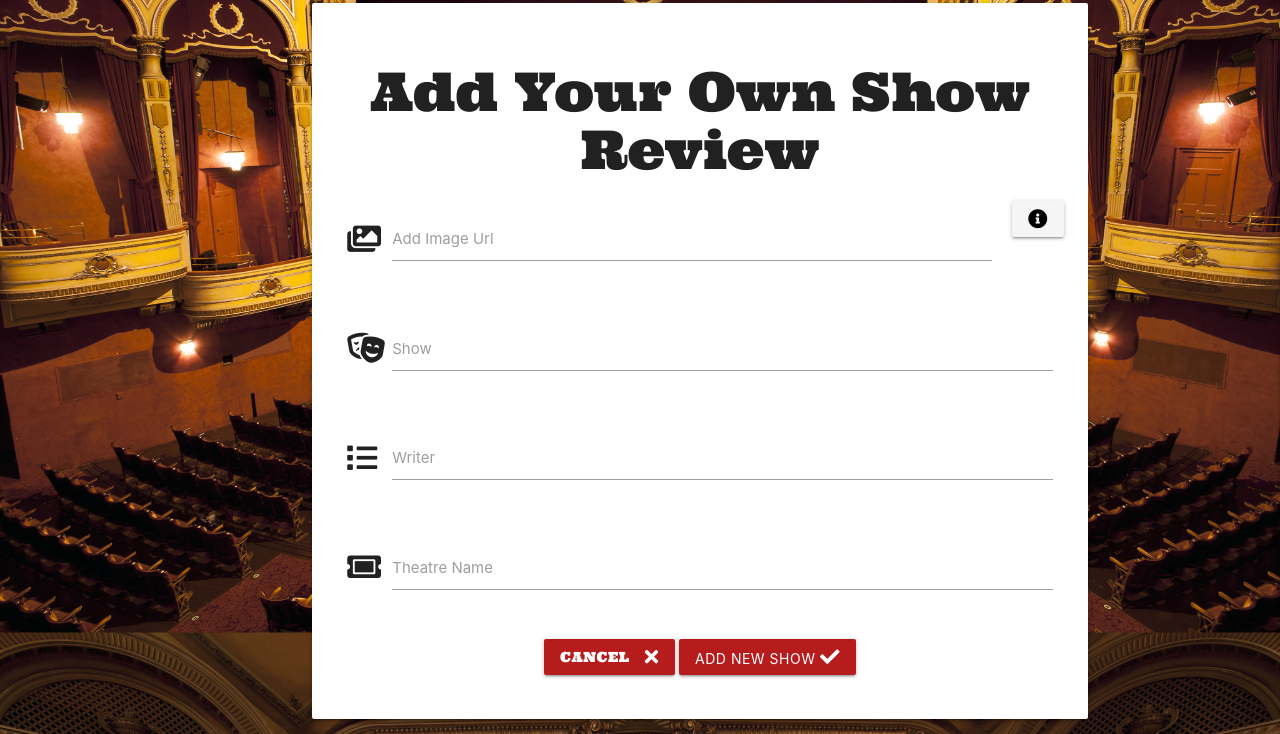
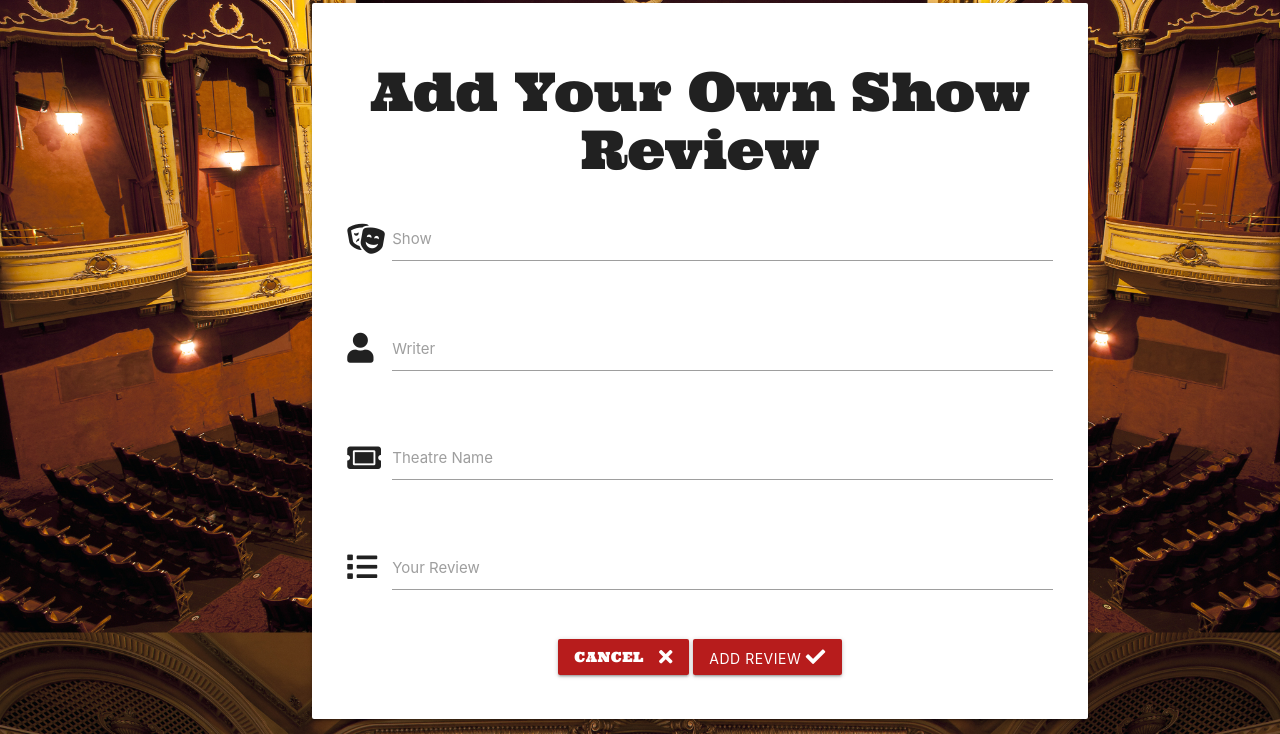
Before and after one commit to Craggy19/theatre_reviews, a Flask app: page /add_show in a window 1280 px wide. Shown: the part 215-949 px from the top of the page. Run offline with Flask 2, Linux system fonts and the light colour scheme; some libraries are stand-ins or nearby versions.

```diff
--- a/static/css/style.css
+++ b/static/css/style.css
@@ -15,7 +15,7 @@ body {background-image: url(../images/theatre.jpg);
 
 .card-panel {
     margin-top: 150px;
-    max-width: 600px;
+
     position: relative;
     margin-left: 120px;
 }
@@ -33,9 +33,3 @@ body {background-image: url(../images/theatre.jpg);
 .center-align {
     font-family: 'Ultra', serif;
 }
-
-.card-panel {
-    max-width: 1000px;
-    position: relative;
-
-}
--- a/static/js/script.js
+++ b/static/js/script.js
@@ -1,3 +1,4 @@
 $(document).ready(function(){
     $('.sidenav').sidenav({edge: "right"});
+    $('.collapsible').collapsible();
   });
--- a/templates/add_show.html
+++ b/templates/add_show.html
@@ -4,21 +4,7 @@
 <div class="row card-panel white">
    <h2 class="center-align">Add Your Own Show Review</h2>
    <form class="col s12" method="POST" action="{{ url_for('add_show') }}">
-      <!--add show image url-->
-      <div class="row">
-         <div class="input-field col s11">
-            <i class="fas fa-images prefix"></i>
-            <textarea id="url" name="url" class="materialize-textarea validate" required></textarea>
-            <label for="url">Add Image Url</label>
-         </div>
-         <div class="col-1">
-            <a class="btn tooltipped black-text grey lighten-4 right" data-position="left"
-               data-tooltip="Find an image of your chosen cocktail
-               on google images, right click and copy image address">
-            <i class="fas fa-info-circle"></i>
-            </a>
-         </div>
-      </div>
+
       <!--add name of show-->
       <div class="row">
          <div class="input-field col s12">
@@ -31,7 +17,7 @@
       <!--add writers name -->
       <div class="row">
          <div class="input-field col s12">
-            <i class="fas fa-list prefix"></i>
+            <i class="fas fa-user prefix"></i>
             <textarea id="writer" name="writer" class="materialize-textarea validate" required></textarea>
             <label for="writer">Writer</label>
          </div>
@@ -44,6 +30,14 @@
             <label for="theatre">Theatre Name</label>
          </div>
       </div>
+      <!--add review-->
+      <div class="row">
+         <div class="input-field col s12">
+            <i class="fas fa-list prefix"></i>
+            <textarea id="review" name="review" class="materialize-textarea validate" required></textarea>
+            <label for="review">Your Review</label>
+         </div>
+      </div>
       <!--submit button-->
       <div class="row">
          <div class="col s12 center-align">
@@ -51,7 +45,7 @@
             Cancel
             <i class="fas fa-times right"></i>
             </a>
-            <button class="btn waves-effect red darken-4" type="submit">Add New Show
+            <button class="btn waves-effect red darken-4" type="submit">Add Review
             <i class="fas fa-check"></i>
             </button>
          </div>
```
Also changed, not shown: templates/shows.html (+16 -1 lines).
